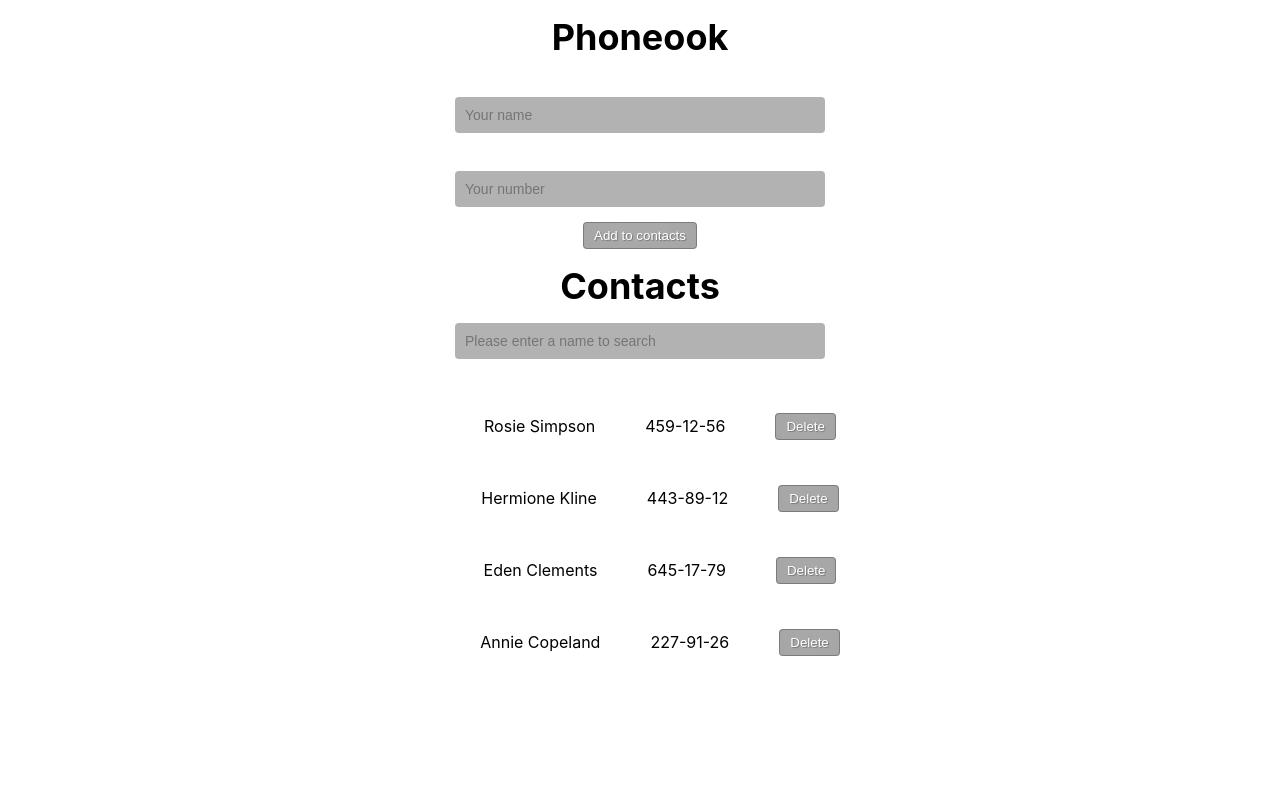
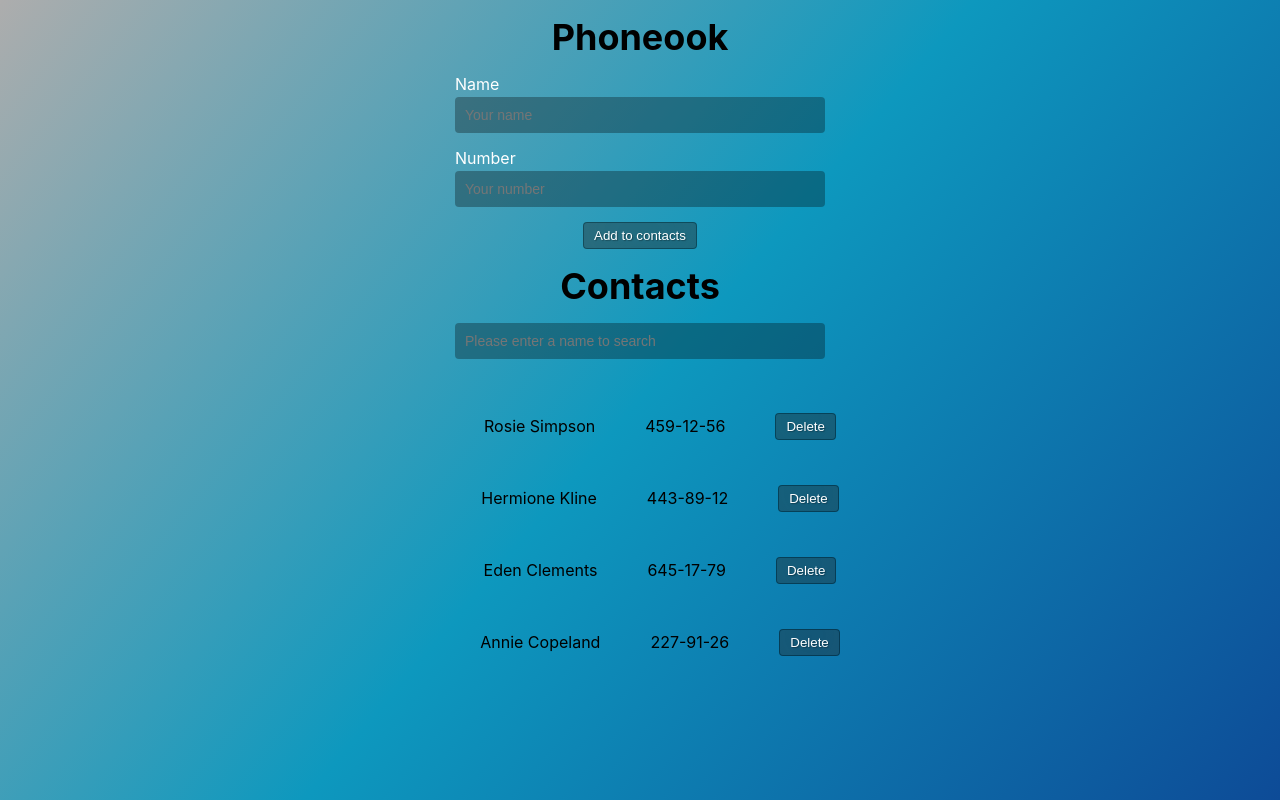
Before and after one commit to RuslanKorni/goit-react-hw-03-phonebook, a React (Create React App) app: page / in a window 1280 px wide. Built offline with nearby package versions, Linux system fonts and the light colour scheme.

Commit message:
Update index.css

```diff
--- a/src/index.css
+++ b/src/index.css
@@ -7,6 +7,9 @@ body {
     sans-serif;
   -webkit-font-smoothing: antialiased;
   -moz-osx-font-smoothing: grayscale;
+  background: linear-gradient(-50deg, #0d4b97, #0d98be, #00000052);
+  background-size: 100%;
+  background-attachment: fixed;
 }
 
 code {
```
